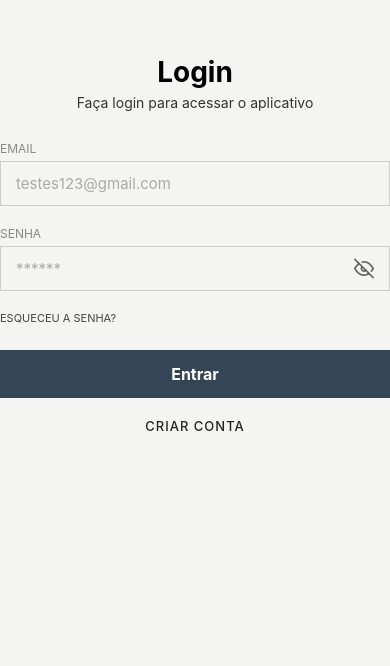
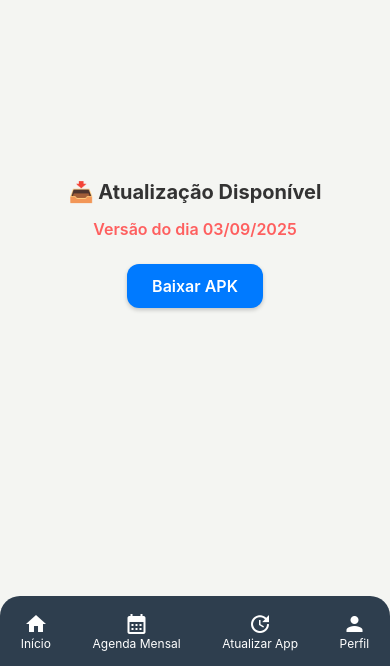
Before and after one commit to MateusJuan/EscalasIASD, a React Native app in the folder EscalasFrontEnd/: screen /AtualizarAppAdm in a window 390 px wide. Shown: the part 178-844 px from the top of the page. Built offline with nearby package versions, Linux system fonts and the light colour scheme.

Commit message:
ajustes de atualização

```diff
--- a/EscalasFrontEnd/App.js
+++ b/EscalasFrontEnd/App.js
@@ -11,6 +11,8 @@ import Perfil from "./telas/usuario/perfil";
 import PerfilAdmin from "./telas/adm/perfilAdm";
 import AgendaMensalUsuario from './telas/usuario/agendaMensalUsuario';
 import AgendaMensalAdm from "./telas/adm/agendaMensalAdm";
+import AtualizarAppUsuario from "./telas/usuario/atualizarApp";
+import AtualizarAppAdm from "./telas/adm/atualizarAppAdm"
 const Stack = createNativeStackNavigator();
 
 export default function App() {
@@ -67,6 +69,16 @@ export default function App() {
           component={AgendaMensalAdm}
           options={{headerShown: false}}
         />
+        <Stack.Screen
+          name="AtualizarAppUsuario"
+          component={AtualizarAppUsuario}
+          options={{headerShown: false}}
+        />
+        <Stack.Screen
+          name="AtualizarAppAdm"
+          component={AtualizarAppAdm}
+          options={{headerShown: false}}
+        />
       </Stack.Navigator>
     </NavigationContainer>
   );
--- /dev/null
+++ b/EscalasFrontEnd/telas/adm/atualizarAppAdm.jsx
@@ -0,0 +1,88 @@
+import { StyleSheet, Text, View, Animated, Easing, Linking, TouchableOpacity } from "react-native";
+import { useRef, useEffect } from "react";
+import AdmInferior from "../barras/adminferior";
+
+export default function AgendaMensalUsuario({ navigation }) {
+  const fadeAnim = useRef(new Animated.Value(0)).current;
+
+  const linkAPK =
+    "https://github.com/MateusJuan/EscalasIASD/releases/download/v1.0/application-c46658a1-c0f8-4a18-aa77-b68e81aab1fb.apk";
+
+  const baixarAPK = () => {
+    Linking.openURL(linkAPK);
+  };
+
+  useEffect(() => {
+    Animated.loop(
+      Animated.sequence([
+        Animated.timing(fadeAnim, {
+          toValue: 1,
+          duration: 1000,
+          useNativeDriver: true,
+          easing: Easing.inOut(Easing.ease),
+        }),
+        Animated.timing(fadeAnim, {
+          toValue: 0,
+          duration: 1000,
+          useNativeDriver: true,
+          easing: Easing.inOut(Easing.ease),
+        }),
+      ])
+    ).start();
+  }, []);
+
+  return (
+    <View style={{ flex: 1 }}>
+      <View style={styles.container}>
+        <Text style={styles.title}>📥 Atualização Disponível</Text>
+        <Animated.Text style={[styles.animText, { opacity: fadeAnim }]}>
+          Versão do dia 03/09/2025
+        </Animated.Text>
+
+        <TouchableOpacity style={styles.button} onPress={baixarAPK}>
+          <Text style={styles.buttonText}>Baixar APK</Text>
+        </TouchableOpacity>
+      </View>
+      <AdmInferior navigation={navigation} />
+    </View>
+  );
+}
+
+const styles = StyleSheet.create({
+  container: {
+    flex: 1,
+    backgroundColor: "#f4f5f2",
+    alignItems: "center",
+    justifyContent: "center",
+    paddingHorizontal: 30,
+  },
+  title: {
+    fontSize: 20,
+    fontWeight: "bold",
+    color: "#333",
+    marginBottom: 15,
+    textAlign: "center",
+  },
+  animText: {
+    fontSize: 16,
+    fontWeight: "600",
+    color: "#ff5555",
+    marginBottom: 25,
+  },
+  button: {
+    backgroundColor: "#007AFF",
+    paddingVertical: 12,
+    paddingHorizontal: 25,
+    borderRadius: 12,
+    elevation: 2, // sombra no Android
+    shadowColor: "#000", // sombra no iOS
+    shadowOffset: { width: 0, height: 2 },
+    shadowOpacity: 0.2,
+    shadowRadius: 4,
+  },
+  buttonText: {
+    color: "#fff",
+    fontSize: 16,
+    fontWeight: "600",
+  },
+});
--- a/EscalasFrontEnd/telas/barras/adminferior.jsx
+++ b/EscalasFrontEnd/telas/barras/adminferior.jsx
@@ -1,11 +1,5 @@
 import { View, Text, TouchableOpacity, StyleSheet, Linking } from "react-native";
 import { MaterialIcons } from "@expo/vector-icons";
-
-const linkAPK = "https://github.com/MateusJuan/EscalasIASD/releases/download/v1.0/Escalas.IASD.apk"
-
-const baixarAPK = () => {
-  Linking.openURL(linkAPK);
-};
 
 export default function AdmInferior({ navigation, route }) {
   // Pegue o user dos params, se existir
@@ -21,14 +15,6 @@ export default function AdmInferior({ navigation, route }) {
         <Text style={styles.footerText}>Início</Text>
       </TouchableOpacity>
 
-      {/*<TouchableOpacity
-         style={styles.footerItem}
-         onPress={baixarAPK}
-       >
-        <MaterialIcons name="download" size={24} color="#fff" />
-        <Text style={styles.footerText}>Atualizar App</Text>
-      </TouchableOpacity>*/}
-
       <TouchableOpacity
         style={styles.footerItem}
         onPress={() => navigation.navigate("AgendaMensalAdm")}
@@ -36,6 +22,15 @@ export default function AdmInferior({ navigation, route }) {
         <MaterialIcons name="calendar-month" size={24} color="#fff" />
         <Text style={styles.footerText}>Agenda Mensal</Text>
       </TouchableOpacity>
+
+      <TouchableOpacity
+        style={styles.footerItem}
+        onPress={() => navigation.navigate("AtualizarAppAdm")}
+      >
+        <MaterialIcons name="update" size={24} color="#fff" />
+        <Text style={styles.footerText}>Atualizar App</Text>
+      </TouchableOpacity>
+
 
       <TouchableOpacity
         style={styles.footerItem}
--- a/EscalasFrontEnd/telas/barras/usuarioinferior.jsx
+++ b/EscalasFrontEnd/telas/barras/usuarioinferior.jsx
@@ -1,7 +1,7 @@
 import { View, Text, TouchableOpacity, StyleSheet,Linking } from "react-native";
 import { MaterialIcons } from "@expo/vector-icons";
 
-const linkAPK = "https://github.com/MateusJuan/EscalasIASD/releases/download/v1.0/Escalas.IASD.apk"
+const linkAPK = "https://github.com/MateusJuan/EscalasIASD/releases/download/v1.0/application-c46658a1-c0f8-4a18-aa77-b68e81aab1fb.apk"
 
 const baixarAPK = () => {
   Linking.openURL(linkAPK);
@@ -18,20 +18,20 @@ export default function UsuarioInferior({ navigation }) {
         <Text style={styles.footerText}>Início</Text>
       </TouchableOpacity>
 
-      {/*<TouchableOpacity
-        style={styles.footerItem}
-        onPress={baixarAPK}
-      >
-        <MaterialIcons name="download" size={24} color="#fff" />
-        <Text style={styles.footerText}>Atualizar App</Text>
-      </TouchableOpacity>*/}
-
       <TouchableOpacity
         style={styles.footerItem}
         onPress={() => navigation.navigate("AgendaMensalUsuario")}
       >
         <MaterialIcons name="calendar-month" size={24} color="#fff" />
         <Text style={styles.footerText}>Agenda Mensal</Text>
+      </TouchableOpacity>
+
+      <TouchableOpacity
+        style={styles.footerItem}
+        onPress={() => navigation.navigate("AtualizarAppUsuario")}
+      >
+        <MaterialIcons name="update" size={24} color="#fff" />
+        <Text style={styles.footerText}>Atualizar App</Text>
       </TouchableOpacity>
 
       <TouchableOpacity
--- /dev/null
+++ b/EscalasFrontEnd/telas/usuario/atualizarApp.jsx
@@ -0,0 +1,88 @@
+import { StyleSheet, Text, View, Animated, Easing, Linking, TouchableOpacity } from "react-native";
+import { useRef, useEffect } from "react";
+import UsuarioInferior from "../barras/usuarioinferior";
+
+export default function AgendaMensalUsuario({ navigation }) {
+  const fadeAnim = useRef(new Animated.Value(0)).current;
+
+  const linkAPK =
+    "https://github.com/MateusJuan/EscalasIASD/releases/download/v1.0/application-c46658a1-c0f8-4a18-aa77-b68e81aab1fb.apk";
+
+  const baixarAPK = () => {
+    Linking.openURL(linkAPK);
+  };
+
+  useEffect(() => {
+    Animated.loop(
+      Animated.sequence([
+        Animated.timing(fadeAnim, {
+          toValue: 1,
+          duration: 1000,
+          useNativeDriver: true,
+          easing: Easing.inOut(Easing.ease),
+        }),
+        Animated.timing(fadeAnim, {
+          toValue: 0,
+          duration: 1000,
+          useNativeDriver: true,
+          easing: Easing.inOut(Easing.ease),
+        }),
+      ])
+    ).start();
+  }, []);
+
+  return (
+    <View style={{ flex: 1 }}>
+      <View style={styles.container}>
+        <Text style={styles.title}>📥 Atualização Disponível</Text>
+        <Animated.Text style={[styles.animText, { opacity: fadeAnim }]}>
+          Versão do dia 03/09/2025
+        </Animated.Text>
+
+        <TouchableOpacity style={styles.button} onPress={baixarAPK}>
+          <Text style={styles.buttonText}>Baixar APK</Text>
+        </TouchableOpacity>
+      </View>
+      <UsuarioInferior navigation={navigation} />
+    </View>
+  );
+}
+
+const styles = StyleSheet.create({
+  container: {
+    flex: 1,
+    backgroundColor: "#f4f5f2",
+    alignItems: "center",
+    justifyContent: "center",
+    paddingHorizontal: 30,
+  },
+  title: {
+    fontSize: 20,
+    fontWeight: "bold",
+    color: "#333",
+    marginBottom: 15,
+    textAlign: "center",
+  },
+  animText: {
+    fontSize: 16,
+    fontWeight: "600",
+    color: "#ff5555",
+    marginBottom: 25,
+  },
+  button: {
+    backgroundColor: "#007AFF",
+    paddingVertical: 12,
+    paddingHorizontal: 25,
+    borderRadius: 12,
+    elevation: 2, // sombra no Android
+    shadowColor: "#000", // sombra no iOS
+    shadowOffset: { width: 0, height: 2 },
+    shadowOpacity: 0.2,
+    shadowRadius: 4,
+  },
+  buttonText: {
+    color: "#fff",
+    fontSize: 16,
+    fontWeight: "600",
+  },
+});
```
